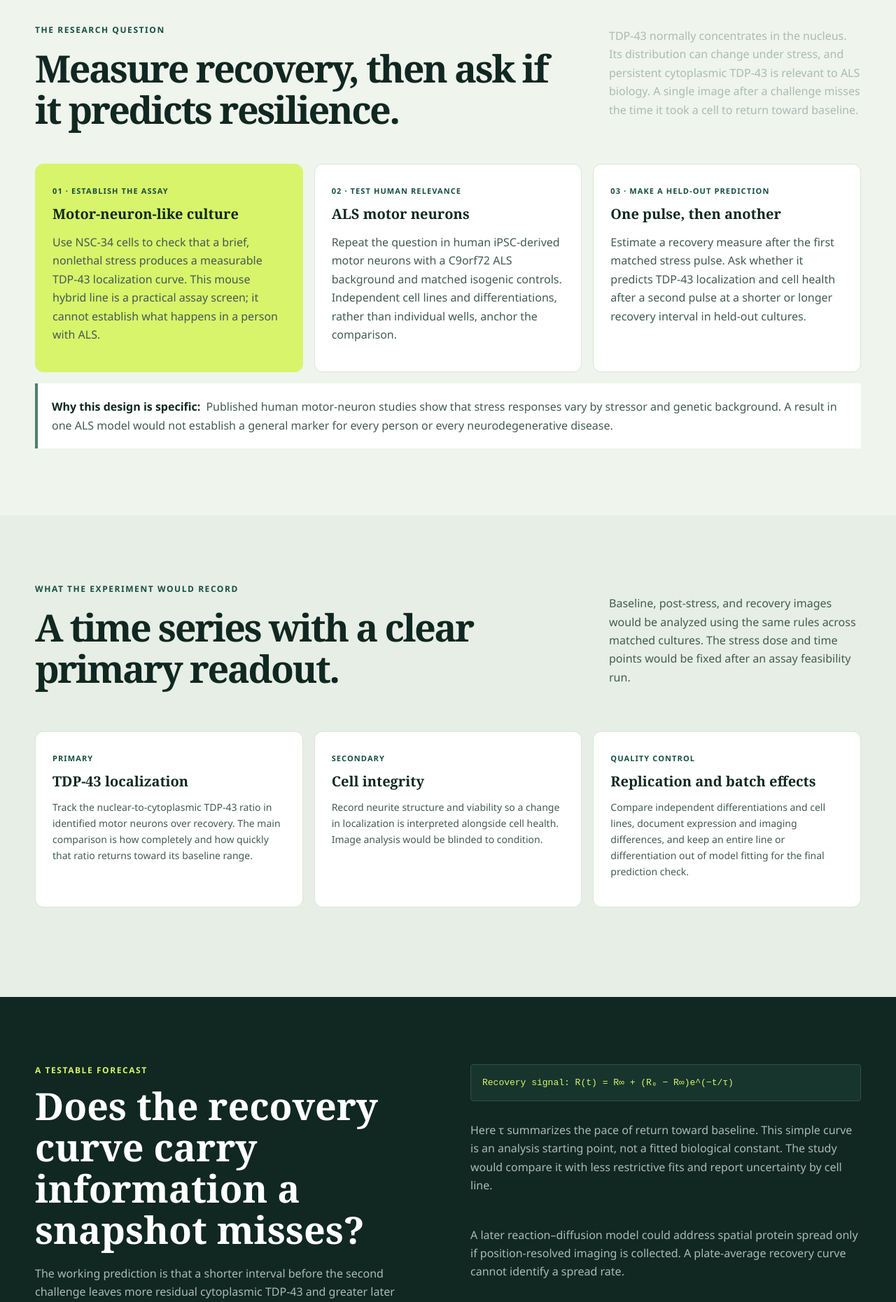
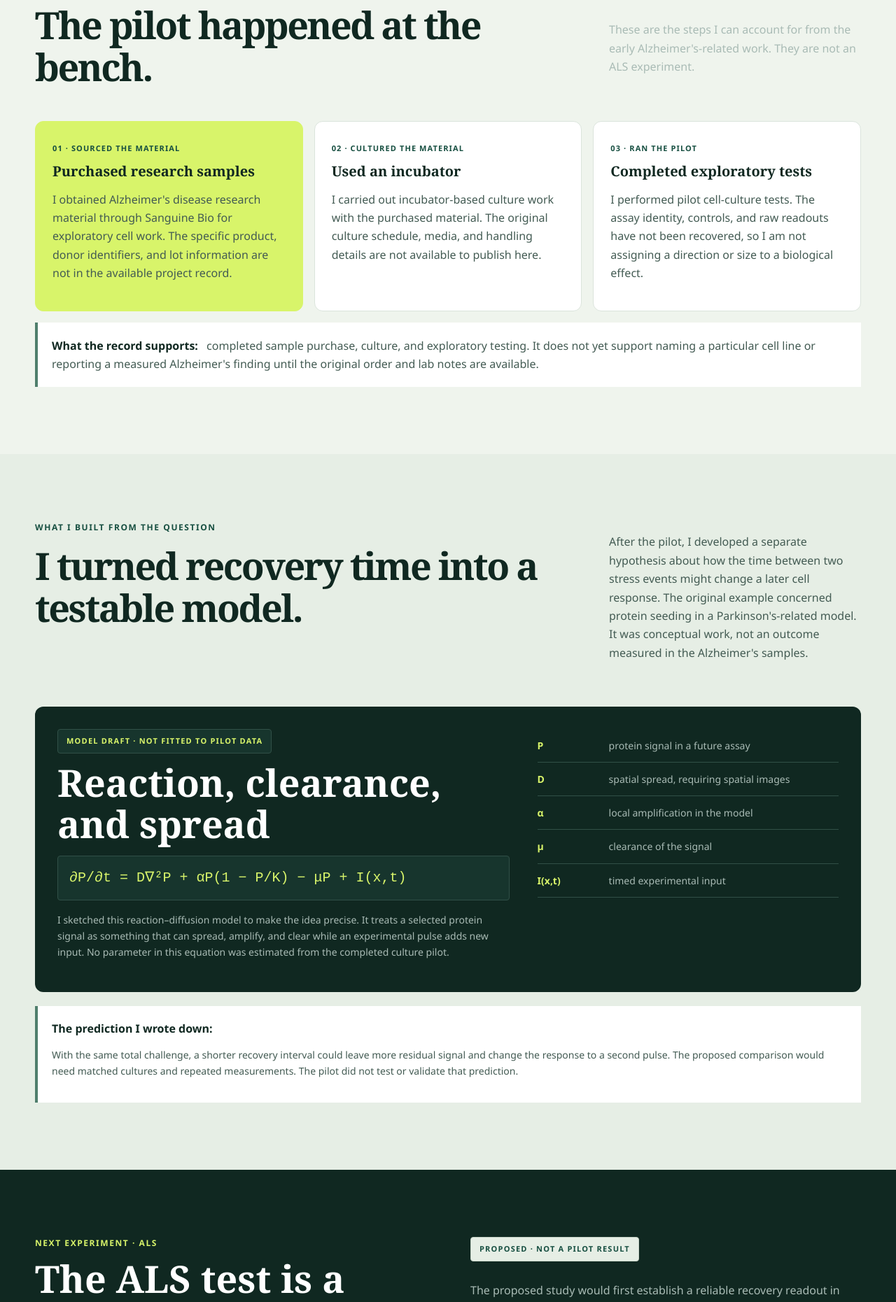
Before and after one commit to gerbenns2006-afk/jubilant-octo-chainsaw, a Next.js app: page /neurodegeneration in a window 1280 px wide. Shown: the part 880-2741 px from the top of the page at 70% size. Built offline with nearby package versions, Linux system fonts and the light colour scheme.

Commit message:
Lead neurodegeneration page with completed pilot work

```diff
--- a/app/cell-work/page.tsx
+++ b/app/cell-work/page.tsx
@@ -1,5 +1,5 @@
 import { redirect } from "next/navigation";
 
 export default function CellWorkPage() {
-  redirect("/neurodegeneration#study-design");
+  redirect("/neurodegeneration#pilot-record");
 }
--- a/app/funding/page.tsx
+++ b/app/funding/page.tsx
@@ -129,7 +129,7 @@ export default function FundingPage() {
                 that recovery measure as a promising marker. Neither outcome
                 would establish a patient test or treatment.
               </p>
-              <a href="/neurodegeneration">Read the study design</a>
+              <a href="/neurodegeneration">See the pilot work and next question</a>
               <a href="https://pmc.ncbi.nlm.nih.gov/articles/PMC10996466/" target="_blank" rel="noreferrer">
                 Read the motivating study ↗
               </a>
--- a/app/neurodegeneration/page.tsx
+++ b/app/neurodegeneration/page.tsx
@@ -1,5 +1,11 @@
 import SiteFooter from "../components/SiteFooter";
 import SiteNav from "../components/SiteNav";
+
+export const metadata = {
+  title: "Neurodegeneration work | ONQIVA",
+  description:
+    "The completed Alzheimer’s sample-culture pilot, the recovery-history model it motivated, and the separate ALS study proposed next.",
+};
 
 export default function NeurodegenerationPage() {
   return (
@@ -11,221 +17,169 @@ export default function NeurodegenerationPage() {
 
       <div id="neuro-content">
         <section className="page-hero shell neuro-hero">
-          <div className="eyebrow">ALS / NEURODEGENERATION · STUDY DESIGN</div>
+          <div className="eyebrow">NEURODEGENERATION · COMPLETED PILOT WORK</div>
           <h1>
-            How long does a stressed
+            It started with samples
             <br />
-            <em>motor neuron take to recover?</em>
+            <em>in culture.</em>
           </h1>
           <p className="hero-copy">
-            ONQIVA is developing a cell-based study of recovery after transient
-            stress. The question is whether the shape of that recovery predicts
-            how an ALS-related motor neuron handles a second challenge.
-            Earlier culture work helped frame the question; the experiment
-            below is the next study, not a report of measured ONQIVA outcomes.
+            I purchased Alzheimer&apos;s disease research material through
+            Sanguine Bio, cultured it using an incubator, and completed
+            exploratory cell-culture tests. That bench work came before the
+            recovery model and the separate ALS study I am now seeking to fund.
           </p>
           <div className="hero-actions">
-            <a className="primary" href="#study-design">
-              Read the study design
+            <a className="primary" href="#pilot-record">
+              See what I did
             </a>
-            <a className="secondary" href="#prediction">
-              See the prediction
+            <a className="secondary" href="#model-we-developed">
+              See the model it led to
             </a>
+          </div>
+          <div className="modeling-status" aria-label="Work status">
+            <span>SAMPLES PURCHASED</span>
+            <span>INCUBATOR CULTURE COMPLETED</span>
+            <span>PILOT TESTS COMPLETED</span>
           </div>
         </section>
 
-        <section className="study-overview" id="study-design">
+        <section className="study-overview" id="pilot-record">
           <div className="shell">
             <div className="section-head">
               <div>
-                <div className="kicker">THE RESEARCH QUESTION</div>
-                <h2>Measure recovery, then ask if it predicts resilience.</h2>
+                <div className="kicker">WHAT I ACTUALLY DID</div>
+                <h2>The pilot happened at the bench.</h2>
               </div>
               <p>
-                TDP-43 normally concentrates in the nucleus. Its distribution
-                can change under stress, and persistent cytoplasmic TDP-43 is
-                relevant to ALS biology. A single image after a challenge
-                misses the time it took a cell to return toward baseline.
+                These are the steps I can account for from the early
+                Alzheimer&apos;s-related work. They are not an ALS experiment.
               </p>
             </div>
 
             <div className="study-grid">
               <article className="study-card study-card-featured">
-                <span>01 · ESTABLISH THE ASSAY</span>
-                <h3>Motor-neuron-like culture</h3>
+                <span>01 · SOURCED THE MATERIAL</span>
+                <h3>Purchased research samples</h3>
                 <p>
-                  Use NSC-34 cells to check that a brief, nonlethal stress
-                  produces a measurable TDP-43 localization curve. This mouse
-                  hybrid line is a practical assay screen; it cannot establish
-                  what happens in a person with ALS.
+                  I obtained Alzheimer&apos;s disease research material through
+                  Sanguine Bio for exploratory cell work. The specific product,
+                  donor identifiers, and lot information are not in the
+                  available project record.
                 </p>
               </article>
               <article className="study-card">
-                <span>02 · TEST HUMAN RELEVANCE</span>
-                <h3>ALS motor neurons</h3>
+                <span>02 · CULTURED THE MATERIAL</span>
+                <h3>Used an incubator</h3>
                 <p>
-                  Repeat the question in human iPSC-derived motor neurons with
-                  a C9orf72 ALS background and matched isogenic controls.
-                  Independent cell lines and differentiations, rather than
-                  individual wells, anchor the comparison.
+                  I carried out incubator-based culture work with the purchased
+                  material. The original culture schedule, media, and handling
+                  details are not available to publish here.
                 </p>
               </article>
               <article className="study-card">
-                <span>03 · MAKE A HELD-OUT PREDICTION</span>
-                <h3>One pulse, then another</h3>
+                <span>03 · RAN THE PILOT</span>
+                <h3>Completed exploratory tests</h3>
                 <p>
-                  Estimate a recovery measure after the first matched stress
-                  pulse. Ask whether it predicts TDP-43 localization and cell
-                  health after a second pulse at a shorter or longer recovery
-                  interval in held-out cultures.
+                  I performed pilot cell-culture tests. The assay identity,
+                  controls, and raw readouts have not been recovered, so I am
+                  not assigning a direction or size to a biological effect.
                 </p>
               </article>
             </div>
 
             <aside className="study-boundary">
-              <strong>Why this design is specific:</strong>
-              Published human motor-neuron studies show that stress responses
-              vary by stressor and genetic background. A result in one ALS
-              model would not establish a general marker for every person or
-              every neurodegenerative disease.
+              <strong>What the record supports:</strong> completed sample
+              purchase, culture, and exploratory testing. It does not yet
+              support naming a particular cell line or reporting a measured
+              Alzheimer&apos;s finding until the original order and lab notes are
+              available.
             </aside>
           </div>
         </section>
 
-        <section className="reaction-model-section">
+        <section className="reaction-model-section" id="model-we-developed">
           <div className="shell">
             <div className="section-head reaction-section-head">
               <div>
-                <div className="kicker">WHAT THE EXPERIMENT WOULD RECORD</div>
-                <h2>A time series with a clear primary readout.</h2>
+                <div className="kicker">WHAT I BUILT FROM THE QUESTION</div>
+                <h2>I turned recovery time into a testable model.</h2>
               </div>
               <p>
-                Baseline, post-stress, and recovery images would be analyzed
-                using the same rules across matched cultures. The stress dose
-                and time points would be fixed after an assay feasibility run.
+                After the pilot, I developed a separate hypothesis about how
+                the time between two stress events might change a later cell
+                response. The original example concerned protein seeding in a
+                Parkinson&apos;s-related model. It was conceptual work, not an
+                outcome measured in the Alzheimer&apos;s samples.
               </p>
             </div>
 
-            <div className="reaction-steps">
-              <article>
-                <span>PRIMARY</span>
-                <h3>TDP-43 localization</h3>
+            <div className="reaction-equation-card">
+              <div>
+                <span className="evidence-label">MODEL DRAFT · NOT FITTED TO PILOT DATA</span>
+                <h3>Reaction, clearance, and spread</h3>
+                <code>∂P/∂t = D∇²P + αP(1 − P/K) − μP + I(x,t)</code>
                 <p>
-                  Track the nuclear-to-cytoplasmic TDP-43 ratio in identified
-                  motor neurons over recovery. The main comparison is how
-                  completely and how quickly that ratio returns toward its
-                  baseline range.
+                  I sketched this reaction–diffusion model to make the idea
+                  precise. It treats a selected protein signal as something
+                  that can spread, amplify, and clear while an experimental
+                  pulse adds new input. No parameter in this equation was
+                  estimated from the completed culture pilot.
                 </p>
-              </article>
-              <article>
-                <span>SECONDARY</span>
-                <h3>Cell integrity</h3>
-                <p>
-                  Record neurite structure and viability so a change in
-                  localization is interpreted alongside cell health. Image
-                  analysis would be blinded to condition.
-                </p>
-              </article>
-              <article>
-                <span>QUALITY CONTROL</span>
-                <h3>Replication and batch effects</h3>
-                <p>
-                  Compare independent differentiations and cell lines,
-                  document expression and imaging differences, and keep an
-                  entire line or differentiation out of model fitting for the
-                  final prediction check.
-                </p>
-              </article>
+              </div>
+              <div className="reaction-parameters">
+                <p><strong>P</strong><span>protein signal in a future assay</span></p>
+                <p><strong>D</strong><span>spatial spread, requiring spatial images</span></p>
+                <p><strong>α</strong><span>local amplification in the model</span></p>
+                <p><strong>μ</strong><span>clearance of the signal</span></p>
+                <p><strong>I(x,t)</strong><span>timed experimental input</span></p>
+              </div>
             </div>
-          </div>
-        </section>
 
-        <section className="timing-model" id="prediction">
-          <div className="shell timing-grid">
-            <div>
-              <div className="kicker">A TESTABLE FORECAST</div>
-              <h2>Does the recovery curve carry information a snapshot misses?</h2>
+            <div className="reaction-model-boundary">
+              <strong>The prediction I wrote down:</strong>
               <p>
-                The working prediction is that a shorter interval before the
-                second challenge leaves more residual cytoplasmic TDP-43 and
-                greater later injury in C9orf72 ALS motor neurons than a longer
-                interval. ONQIVA has not measured that comparison yet.
-              </p>
-              <p>
-                A useful recovery measure must predict the held-out response
-                more accurately than baseline localization alone. If that gain
-                disappears across independent lines, the proposed marker fails
-                its key test.
-              </p>
-            </div>
-            <div className="timing-equations">
-              <code>Recovery signal: R(t) = R∞ + (R₀ − R∞)e^(−t/τ)</code>
-              <p>
-                Here τ summarizes the pace of return toward baseline. This
-                simple curve is an analysis starting point, not a fitted
-                biological constant. The study would compare it with less
-                restrictive fits and report uncertainty by cell line.
-              </p>
-              <p>
-                A later reaction–diffusion model could address spatial protein
-                spread only if position-resolved imaging is collected. A
-                plate-average recovery curve cannot identify a spread rate.
+                With the same total challenge, a shorter recovery interval
+                could leave more residual signal and change the response to a
+                second pulse. The proposed comparison would need matched
+                cultures and repeated measurements. The pilot did not test or
+                validate that prediction.
               </p>
             </div>
           </div>
         </section>
 
-        <section className="funding-path">
-          <div className="shell funding-grid">
+        <section className="timing-model" id="next-study">
+          <div className="shell timing-grid">
             <div>
-              <div className="kicker">THE FUNDING CASE</div>
-              <h2>Here is the study I am asking supporters to fund.</h2>
+              <div className="kicker">NEXT EXPERIMENT · ALS</div>
+              <h2>The ALS test is a separate next step.</h2>
               <p>
-                Financial support would pay for a reproducible assay, human
-                cell comparisons, analysis, and reporting. The research case
-                brings my previous work together with the milestones and
-                resources this study requires.
+                I have since framed an ALS-specific question: could the way a
+                motor neuron recovers after a brief stress predict its response
+                to a second challenge better than a single snapshot? This
+                question grew from the recovery idea, but it requires its own
+                cell model, TDP-43 readout, controls, and independent validation.
+              </p>
+              <p>
+                I have not run that ALS comparison or measured its predicted
+                effect. The funding plan starts with an assay feasibility step
+                before any human ALS cell comparison.
+              </p>
+            </div>
+            <div className="timing-equations">
+              <span className="evidence-label">PROPOSED · NOT A PILOT RESULT</span>
+              <p>
+                The proposed study would first establish a reliable recovery
+                readout in motor-neuron-like culture, then test it in matched
+                human ALS and control motor neurons. A held-out comparison
+                would ask whether a recovery curve adds predictive information
+                beyond baseline localization alone.
               </p>
               <a className="primary" href="/funding">
-                See the funding case
+                See the study and funding plan
               </a>
             </div>
-            <ol>
-              <li>Lock the imaging readout and acceptable cell-health range in an assay feasibility study.</li>
-              <li>Estimate recovery curves in matched human ALS and corrected motor-neuron lines.</li>
-              <li>Test the shorter-versus-longer recovery prediction on independent cultures.</li>
-              <li>Share the analysis, uncertainty, and null results before proposing any broader use.</li>
-            </ol>
-          </div>
-        </section>
-
-        <section className="source-strip">
-          <div className="shell">
-            <span className="evidence-label">SCIENTIFIC GROUNDING</span>
-            <p>
-              Prior studies motivate this question; they are not ONQIVA
-              results. Human C9orf72 ALS motor neurons showed impaired
-              TDP-43 recovery after repeated mild injury. Another human
-              motor-neuron study found stress-specific recovery patterns and
-              no recovery-rate difference in its VCP-mutant comparison.
-              Those mixed findings are why this proposal names the cell
-              background and includes a falsification check.
-            </p>
-            <a href="https://pmc.ncbi.nlm.nih.gov/articles/PMC10996466/" target="_blank" rel="noreferrer">
-              Repeated injury in C9orf72 motor neurons ↗
-            </a>
-            {" · "}
-            <a href="https://pmc.ncbi.nlm.nih.gov/articles/PMC7664327/" target="_blank" rel="noreferrer">
-              Stress-specific recovery in human motor neurons ↗
-            </a>
-            {" · "}
-            <a href="https://pmc.ncbi.nlm.nih.gov/articles/PMC8743001/" target="_blank" rel="noreferrer">
-              TDP-43 during cellular stress recovery ↗
-            </a>
-            {" · "}
-            <a href="https://pmc.ncbi.nlm.nih.gov/articles/PMC8217991/" target="_blank" rel="noreferrer">
-              NSC-34 TDP-43 assay precedent ↗
-            </a>
           </div>
         </section>
       </div>
--- a/app/page.tsx
+++ b/app/page.tsx
@@ -88,7 +88,7 @@ export default function Home() {
           </div>
           <div className="hero-proof">
             <span>515-person survivorship analysis</span>
-            <a href="/neurodegeneration">ALS recovery study concept</a>
+            <a href="/neurodegeneration">Neurodegeneration pilot and next study</a>
             <span>Hands-on protein research</span>
           </div>
         </section>
--- a/app/work/page.tsx
+++ b/app/work/page.tsx
@@ -98,7 +98,7 @@ export default function WorkPage() {
                     not assign a measured effect to those early tests.
                   </p>
                   <div className="timeline-links">
-                    <a href="/neurodegeneration">See the research direction</a>
+                    <a href="/neurodegeneration#pilot-record">See the completed pilot</a>
                   </div>
                 </div>
               </li>
@@ -114,7 +114,7 @@ export default function WorkPage() {
                     ONQIVA has not reported results from that study.
                   </p>
                   <div className="timeline-links">
-                    <a href="/neurodegeneration">Read the study design</a>
+                    <a href="/neurodegeneration#next-study">See the proposed next study</a>
                   </div>
                 </div>
               </li>
```
